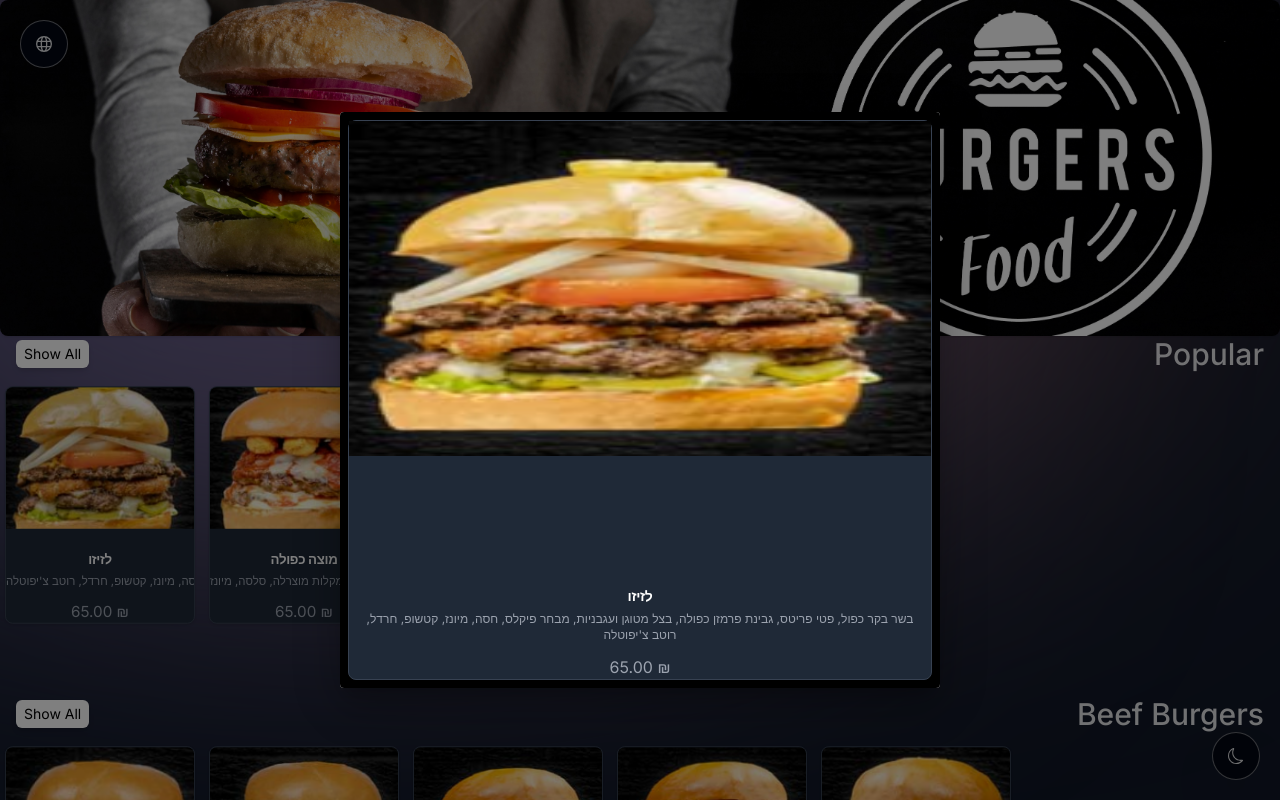
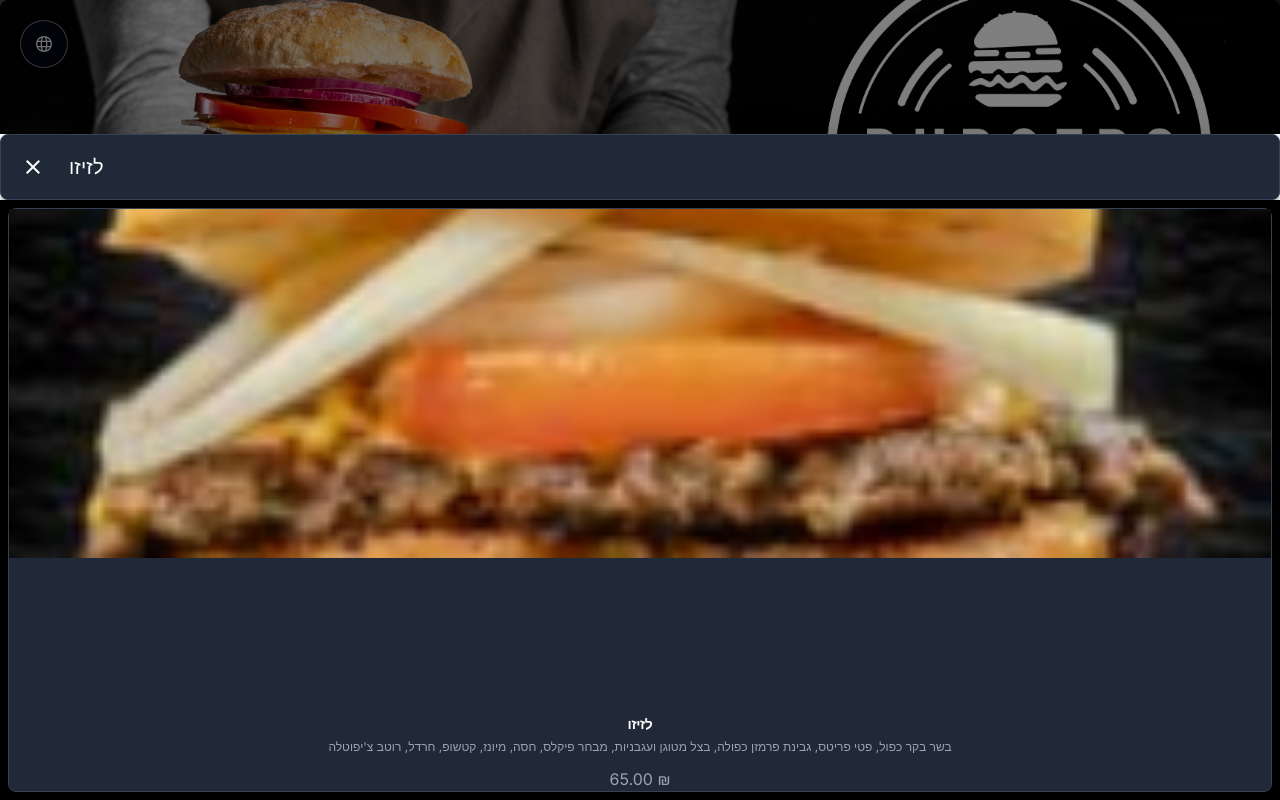
Before and after one commit to eliasrenawi23/resMenu, a Next.js app: page / in a window 1280 px wide. Both pictures are taken after a click on the button 100 px from the left and 505 px from the top of the page. Shown: the top 800 px of the page. Built offline with nearby package versions, Linux system fonts and the light colour scheme.

Commit message:
change to drawer

```diff
--- a/components/Meal.tsx
+++ b/components/Meal.tsx
@@ -59,6 +59,7 @@ const Meal: React.FC<MealProps> = ({
                 price={price}
                 open={open} onClose={() => setOpen(false)}
             />
+
         </div>
     );
 };
--- a/components/MuiDrawer.tsx
+++ b/components/MuiDrawer.tsx
@@ -1,16 +1,16 @@
 "use client"
-import React, { useState } from 'react'
-import { Drawer, Dialog, Box, Typography } from '@mui/material';
+import React from 'react';
+import { Drawer, IconButton, Box, AppBar, Toolbar, Typography } from '@mui/material';
 import Image, { StaticImageData } from 'next/image';
+import CloseIcon from '@mui/icons-material/Close';
+import { useIntl } from 'react-intl';
 import { sections } from '@/lib/data/orgnazedData';
-import { useIntl } from 'react-intl';
 
-//type MuiDrawerProps = typeof sections[number]['meals'][number];
 interface MuiDrawerProps {
-    title: string;
-    description: string;
-    imageUrl: StaticImageData;
-    price: string;
+    title: typeof sections[number]['meals'][number]['title'];
+    description: typeof sections[number]['meals'][number]['description'];
+    imageUrl: typeof sections[number]['meals'][number]['imageUrl'];
+    price: typeof sections[number]['meals'][number]['price'];
     open: boolean;
     onClose: () => void;
 }
@@ -26,12 +26,28 @@ const MuiDrawer: React.FC<MuiDrawerProps> = ({
     const intl = useIntl();
 
     return (
-        <Dialog
+        <Drawer
             open={open}
             onClose={onClose}
+            anchor='bottom'
         >
-            <Box p={1} width='100%' height='auto' textAlign='center' role='presentation' bgcolor='black'>
-                <div className=' flex flex-col justify-between relative  h-[70vh] bg-white border border-gray-200 rounded-lg shadow dark:bg-gray-800 dark:border-gray-700'>
+            <AppBar position="static" className=" text-sm font-bold tracking-tight text-gray-900 dark:text-white relative bg-white border border-gray-200 rounded-lg shadow dark:bg-gray-800 dark:border-gray-700">
+                <Toolbar>
+                    <IconButton
+                        edge="start"
+                        color="inherit"
+                        onClick={onClose}
+                        aria-label="close"
+                    >
+                        <CloseIcon />
+                    </IconButton>
+                    <Typography sx={{ ml: 2, flex: 1 }} variant="h6" component="div">
+                        {intl.formatMessage({ id: `${title}` })}
+                    </Typography>
+                </Toolbar>
+            </AppBar>
+            <Box p={1} width='100%' height='75vh' textAlign='center' role='presentation' bgcolor='black' sx={{ width: 'auto' }}>
+                <div className='flex flex-col justify-between relative h-full bg-white border border-gray-200 rounded-lg shadow dark:bg-gray-800 dark:border-gray-700'>
                     <div className='h-[60%] w-full relative'>
                         <div className='h-full w-full absolute inset-0'>
                             <Image
@@ -40,7 +56,7 @@ const MuiDrawer: React.FC<MuiDrawerProps> = ({
                                 decoding='async'
                                 alt="meal"
                                 layout="fill"
-                                //objectFit="cover"
+                                objectFit="cover"
                                 className="data-[loaded=false]:animate-pulse data-[loaded=false]:dark:bg-gray-400"
                             />
                         </div>
@@ -52,9 +68,8 @@ const MuiDrawer: React.FC<MuiDrawerProps> = ({
                     </div>
                 </div>
             </Box>
-        </Dialog>
-    )
-
+        </Drawer>
+    );
 }
 
-export default MuiDrawer
+export default MuiDrawer;
--- a/package.json
+++ b/package.json
@@ -12,6 +12,7 @@
     "@emotion/cache": "^11.11.0",
     "@emotion/react": "^11.11.4",
     "@emotion/styled": "^11.11.0",
+    "@mui/icons-material": "^5.15.14",
     "@mui/material-nextjs": "^5.15.11",
     "@types/node": "20.11.27",
     "@types/react": "18.2.65",
```
Also changed, not shown: 1 other file (tests, documents, lock files or other folders).
